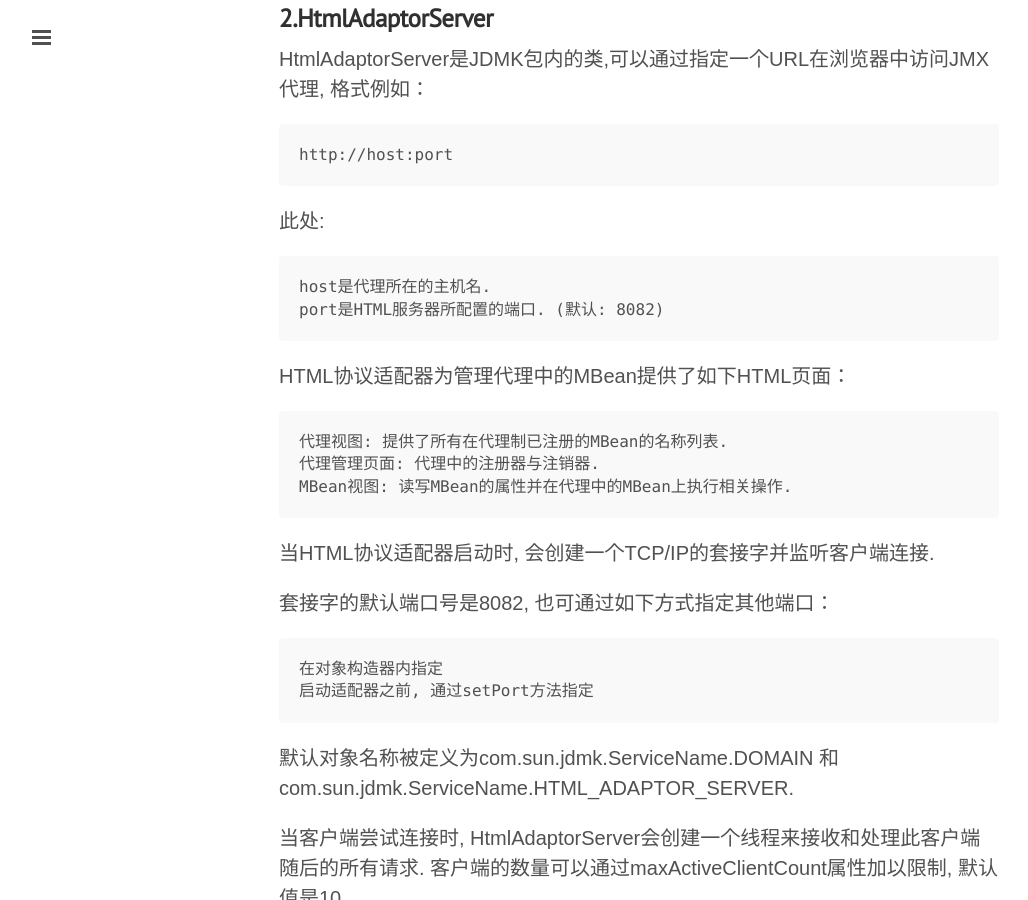
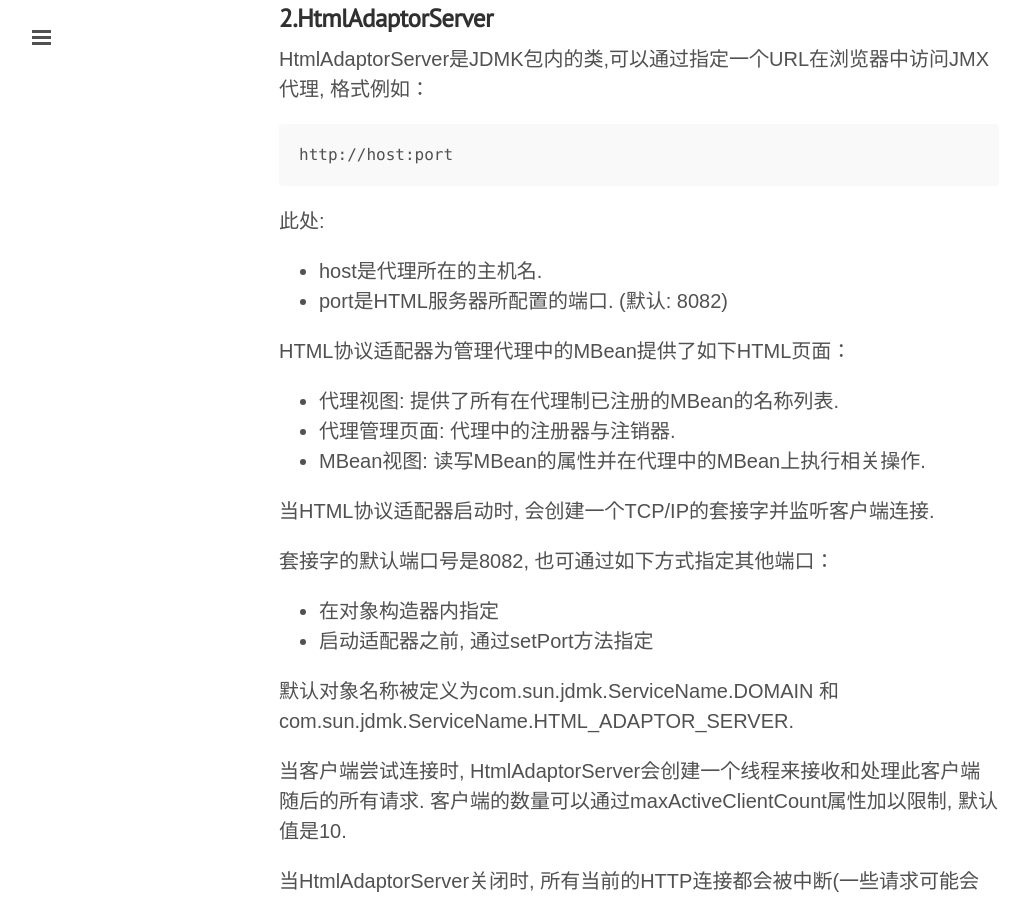
Before and after one commit to clarkdo/clarkdo.github.com, a Jekyll site: the page built from _posts/2014-09-12-28.md, in a window 1280 px wide and 900 px high, scrolled down 511 px. Shown: the whole window, without its empty margins (1-1029 px from the left). Built offline with Jekyll 4.4.1, drawn with Linux system fonts in a browser that asks for light colours; Markdown is read by kramdown in place of the engine named in the settings; comment, search, counter and statistics services are not loaded.

```diff
--- a/_posts/2014-09-12-28.md
+++ b/_posts/2014-09-12-28.md
@@ -22,21 +22,21 @@ HtmlAdaptorServer是JDMK包内的类,可以通过指定一个URL在浏览器中
 
 此处:
 
-    host是代理所在的主机名.
-    port是HTML服务器所配置的端口. (默认: 8082)
+- host是代理所在的主机名.
+- port是HTML服务器所配置的端口. (默认: 8082)
 
 HTML协议适配器为管理代理中的MBean提供了如下HTML页面：
 
-    代理视图: 提供了所有在代理制已注册的MBean的名称列表.
-    代理管理页面: 代理中的注册器与注销器.
-    MBean视图: 读写MBean的属性并在代理中的MBean上执行相关操作.
+- 代理视图: 提供了所有在代理制已注册的MBean的名称列表.
+- 代理管理页面: 代理中的注册器与注销器.
+- MBean视图: 读写MBean的属性并在代理中的MBean上执行相关操作.
 
 当HTML协议适配器启动时, 会创建一个TCP/IP的套接字并监听客户端连接.<br/>
 
 套接字的默认端口号是8082, 也可通过如下方式指定其他端口：
 
-    在对象构造器内指定
-    启动适配器之前, 通过setPort方法指定
+- 在对象构造器内指定
+- 启动适配器之前, 通过setPort方法指定
 
 默认对象名称被定义为com.sun.jdmk.ServiceName.DOMAIN 和 com.sun.jdmk.ServiceName.HTML_ADAPTOR_SERVER.<br/>
 
```
Also changed, not shown: other parts of _posts/2014-09-12-28.md (+1 -1 lines).
